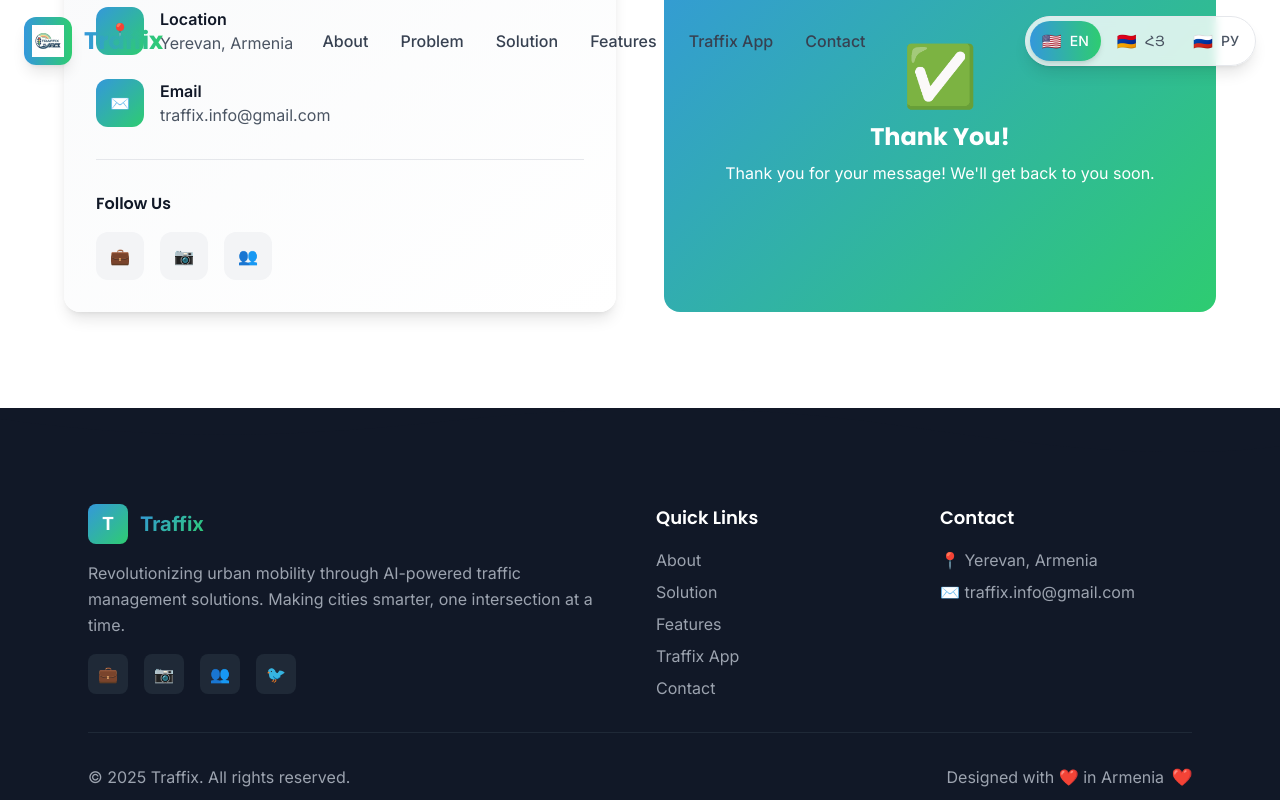
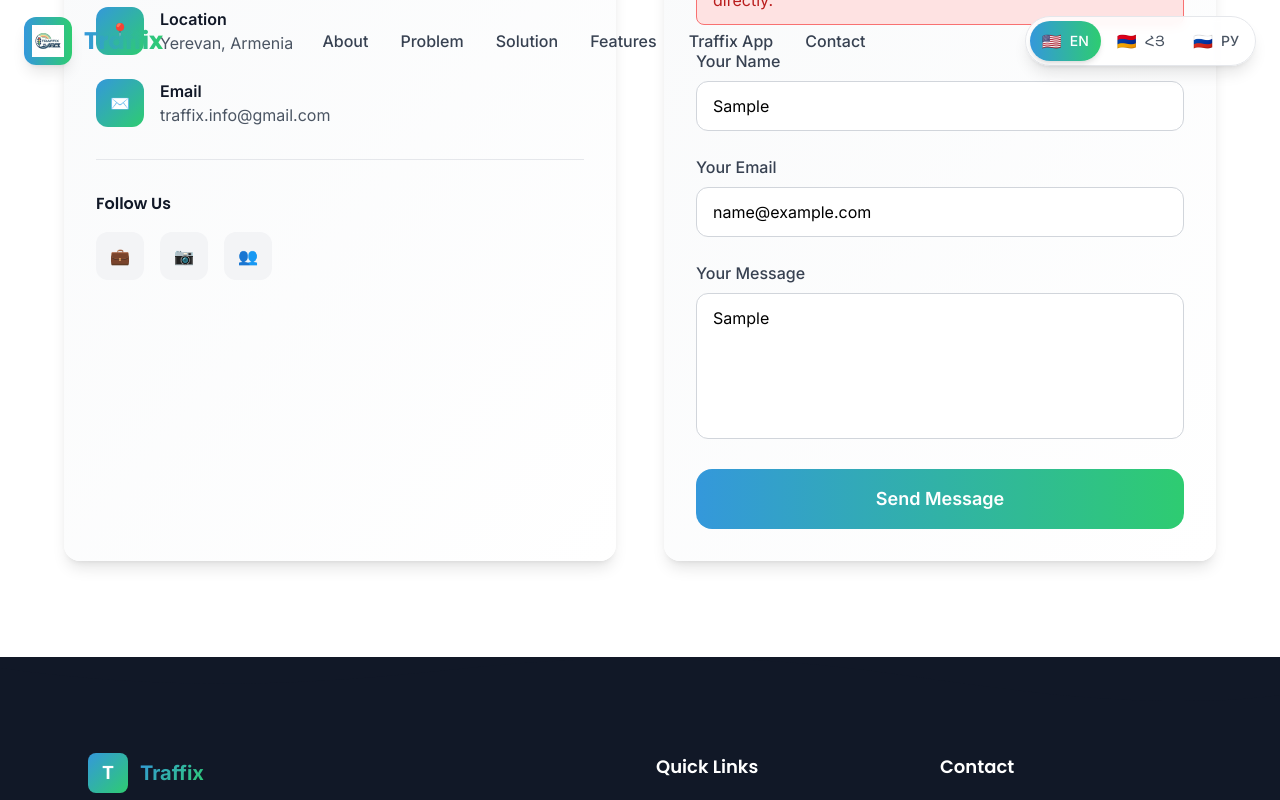
Before and after one commit to DavitVanyan1/traffix-website, a React (Vite) app: page / in a window 1280 px wide. Both pictures are taken after typing "Sample", "name@example.com", "Sample" into the empty fields and a click on the button "Send Message". Shown: the part 6338-7138 px from the top of the page. Built offline with nearby package versions, Linux system fonts and the light colour scheme; the HTML template or start-up script is replaced by a standard one.

Commit message:
Enhance contact form with loading and error states
Added loading and error handling states to the contact form submission process. Integrated Formspree for form handling and updated the UI to reflect loading states.

```diff
--- a/src/components/ContactSection.jsx
+++ b/src/components/ContactSection.jsx
@@ -8,22 +8,51 @@ const ContactSection = ({ t }) => {
     message: ''
   })
   const [isSubmitted, setIsSubmitted] = useState(false)
+  const [isLoading, setIsLoading] = useState(false)
+  const [error, setError] = useState('')
 
   const handleChange = (e) => {
     setFormData({
       ...formData,
       [e.target.name]: e.target.value
     })
+    setError('') // Clear error when user starts typing
   }
 
-  const handleSubmit = (e) => {
+  const handleSubmit = async (e) => {
     e.preventDefault()
-    // Mock form submission
-    setIsSubmitted(true)
-    setTimeout(() => {
-      setIsSubmitted(false)
-      setFormData({ name: '', email: '', message: '' })
-    }, 3000)
+    setIsLoading(true)
+    setError('')
+
+    try {
+      // Replace with your actual Formspree form ID
+      const response = await fetch('https://formspree.io/f/xgvpywpp', {
+        method: 'POST',
+        headers: {
+          'Content-Type': 'application/json',
+        },
+        body: JSON.stringify({
+          name: formData.name,
+          email: formData.email,
+          message: formData.message,
+          _subject: `New Contact from ${formData.name} - Traffix Website`
+        }),
+      })
+
+      if (response.ok) {
+        setIsSubmitted(true)
+        setFormData({ name: '', email: '', message: '' })
+        setTimeout(() => {
+          setIsSubmitted(false)
+        }, 5000)
+      } else {
+        throw new Error('Failed to send message')
+      }
+    } catch (err) {
+      setError('Failed to send message. Please try again or email us directly.')
+    } finally {
+      setIsLoading(false)
+    }
   }
 
   return (
@@ -134,6 +163,16 @@ const ContactSection = ({ t }) => {
                   onSubmit={handleSubmit}
                   className="bg-gradient-to-br from-gray-50 to-white rounded-2xl p-8 shadow-lg"
                 >
+                  {error && (
+                    <motion.div
+                      initial={{ opacity: 0, y: -10 }}
+                      animate={{ opacity: 1, y: 0 }}
+                      className="bg-red-100 border border-red-400 text-red-700 px-4 py-3 rounded-lg mb-6"
+                    >
+                      {error}
+                    </motion.div>
+                  )}
+
                   <div className="space-y-6">
                     <div>
                       <label className="block text-gray-700 font-medium mb-2">
@@ -145,7 +184,8 @@ const ContactSection = ({ t }) => {
                         value={formData.name}
                         onChange={handleChange}
                         required
-                        className="w-full px-4 py-3 border border-gray-300 rounded-xl focus:outline-none focus:ring-2 focus:ring-primary-blue focus:border-transparent transition-all duration-300"
+                        disabled={isLoading}
+                        className="w-full px-4 py-3 border border-gray-300 rounded-xl focus:outline-none focus:ring-2 focus:ring-primary-blue focus:border-transparent transition-all duration-300 disabled:opacity-50"
                         placeholder="John Doe"
                       />
                     </div>
@@ -160,7 +200,8 @@ const ContactSection = ({ t }) => {
                         value={formData.email}
                         onChange={handleChange}
                         required
-                        className="w-full px-4 py-3 border border-gray-300 rounded-xl focus:outline-none focus:ring-2 focus:ring-primary-blue focus:border-transparent transition-all duration-300"
+                        disabled={isLoading}
+                        className="w-full px-4 py-3 border border-gray-300 rounded-xl focus:outline-none focus:ring-2 focus:ring-primary-blue focus:border-transparent transition-all duration-300 disabled:opacity-50"
                         placeholder="john@example.com"
                       />
                     </div>
@@ -174,19 +215,31 @@ const ContactSection = ({ t }) => {
                         value={formData.message}
                         onChange={handleChange}
                         required
+                        disabled={isLoading}
                         rows="5"
-                        className="w-full px-4 py-3 border border-gray-300 rounded-xl focus:outline-none focus:ring-2 focus:ring-primary-blue focus:border-transparent transition-all duration-300 resize-none"
+                        className="w-full px-4 py-3 border border-gray-300 rounded-xl focus:outline-none focus:ring-2 focus:ring-primary-blue focus:border-transparent transition-all duration-300 resize-none disabled:opacity-50"
                         placeholder="Tell us about your project..."
                       />
                     </div>
 
                     <motion.button
                       type="submit"
-                      whileHover={{ scale: 1.02 }}
-                      whileTap={{ scale: 0.98 }}
-                      className="w-full btn-primary py-4 text-lg font-semibold"
+                      whileHover={{ scale: isLoading ? 1 : 1.02 }}
+                      whileTap={{ scale: isLoading ? 1 : 0.98 }}
+                      disabled={isLoading}
+                      className="w-full btn-primary py-4 text-lg font-semibold disabled:opacity-50 disabled:cursor-not-allowed flex items-center justify-center"
                     >
-                      {t.contact.send}
+                      {isLoading ? (
+                        <>
+                          <svg className="animate-spin -ml-1 mr-3 h-5 w-5 text-white" xmlns="http://www.w3.org/2000/svg" fill="none" viewBox="0 0 24 24">
+                            <circle className="opacity-25" cx="12" cy="12" r="10" stroke="currentColor" strokeWidth="4"></circle>
+                            <path className="opacity-75" fill="currentColor" d="M4 12a8 8 0 018-8V0C5.373 0 0 5.373 0 12h4zm2 5.291A7.962 7.962 0 014 12H0c0 3.042 1.135 5.824 3 7.938l3-2.647z"></path>
+                          </svg>
+                          Sending...
+                        </>
+                      ) : (
+                        t.contact.send
+                      )}
                     </motion.button>
                   </div>
                 </motion.form>
```
